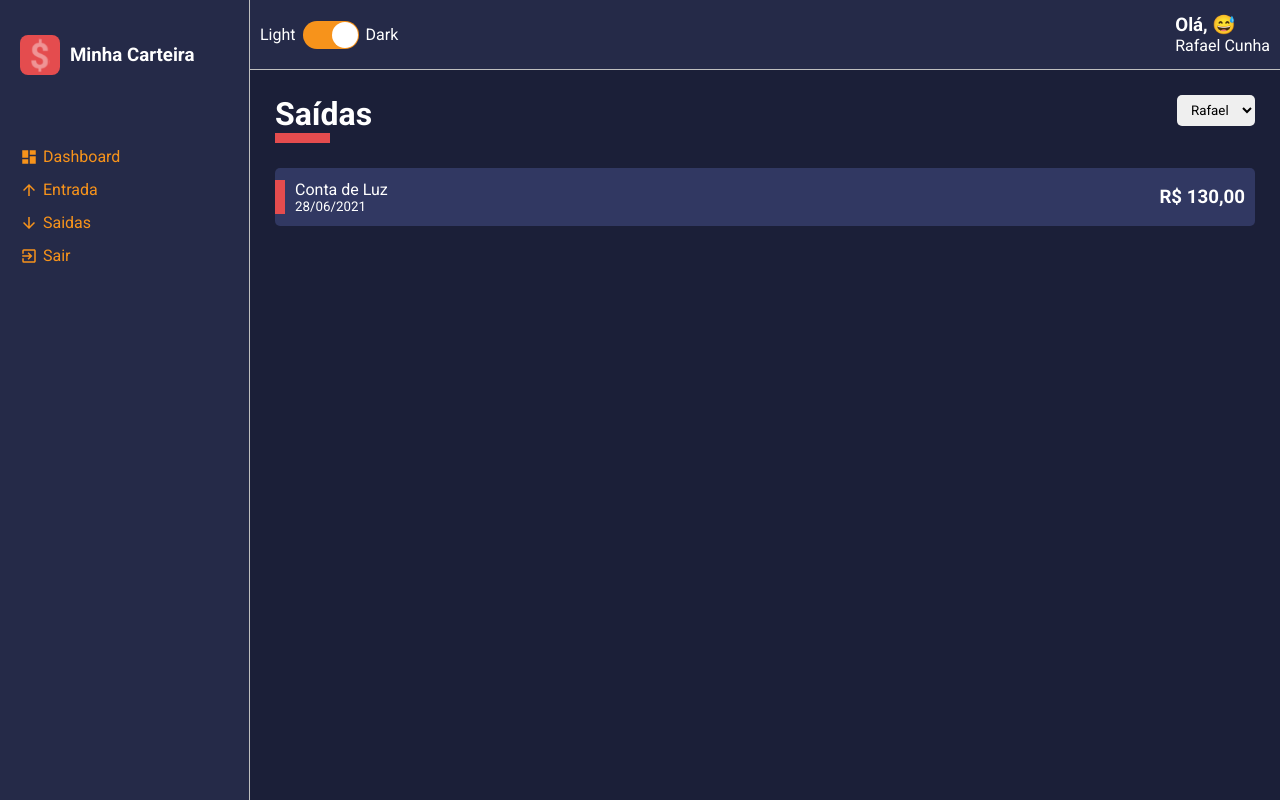
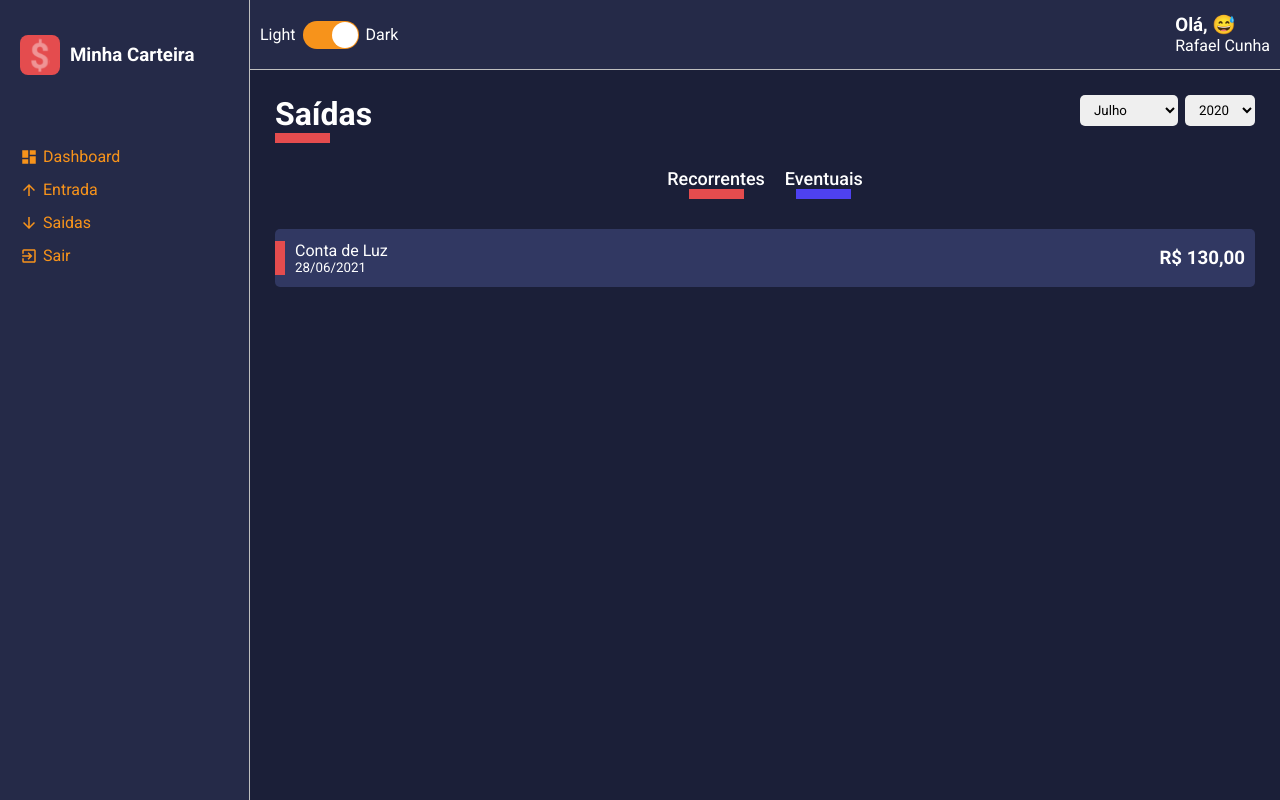
Before and after one commit to RafaelBispoCunha/curso-react-typescript, a React (Create React App) app in the folder minha-carteira/: page / in a window 1280 px wide. Built offline with nearby package versions, Linux system fonts and the light colour scheme.

Commit message:
Criando filtros

```diff
--- a/minha-carteira/src/components/SelectInput/styles.ts
+++ b/minha-carteira/src/components/SelectInput/styles.ts
@@ -5,5 +5,7 @@
    > select {
       padding: 7px 10px;
       border-radius: 5px;
+
+      margin-left: 7px;
    }
 `;
--- a/minha-carteira/src/pages/List/index.tsx
+++ b/minha-carteira/src/pages/List/index.tsx
@@ -3,19 +3,42 @@
 import SelectInput from '../../components/SelectInput';
 import HistoryFinanceCard from '../../components/HistoryFinanceCard/indext';
 
-import { Container, Content } from './styles'
-const options = [
-   {value: 'Rafael', label: 'Rafael'},
-   {value: 'Maria', label: 'Maria'},
-   {value: 'Ana', label: 'Ana'}
+import { Container, Content, Filters } from './styles'
+const months = [
+   {value: 7, label: 'Julho'},
+   {value: 8, label: 'Agosto'},
+   {value: 9, label: 'Setembro'}
+]
+
+const years = [
+   {value: 2020, label: 2020},
+   {value: 2019, label: 2019},
+   {value: 2018, label: 2018}
 ]
 
 const List: React.FC = () =>{
    return(
       <Container>
          <ContentHeader  title="Saídas" lineColor="#E44C4E">
-            <SelectInput options={options}/>
+            <SelectInput options={months}/>
+            <SelectInput options={years}/>
          </ContentHeader>
+
+         <Filters>
+            <button
+               type="button"
+               className="tag-filter tag-filter-recurrent"
+            >
+               Recorrentes
+            </button>
+
+            <button
+               type="button"
+               className="tag-filter tag-filter-eventual"
+            >
+               Eventuais
+            </button>
+         </Filters>
 
          <Content>
          <HistoryFinanceCard
--- a/minha-carteira/src/pages/List/styles.ts
+++ b/minha-carteira/src/pages/List/styles.ts
@@ -3,3 +3,40 @@
 export const Container = styled.div``;
 
 export const Content = styled.div``;
+
+export const Filters = styled.div`
+   width: 100%;
+   display: flex;
+   justify-content: center;
+   margin-bottom: 30px;
+   .tag-filter{
+      font-size: 18px;
+      font-weight: 500;
+      background: none;
+      color: ${props => props.theme.colors.white};
+
+      margin: 0 10px;
+
+      transition: opacity .3s;
+
+      :hover{
+         opacity: .7;
+      }
+
+   }
+   .tag-filter-recurrent::after{
+      content: '';
+      display: block;
+      width: 55px;
+      margin: 0 auto;
+      border-bottom: 10px solid ${props => props.theme.colors.warning};;
+   }
+
+   .tag-filter-eventual::after{
+      content: '';
+      display: block;
+      width: 55px;
+      margin: 0 auto;
+      border-bottom: 10px solid ${props => props.theme.colors.success};;
+   }
+`;
```
